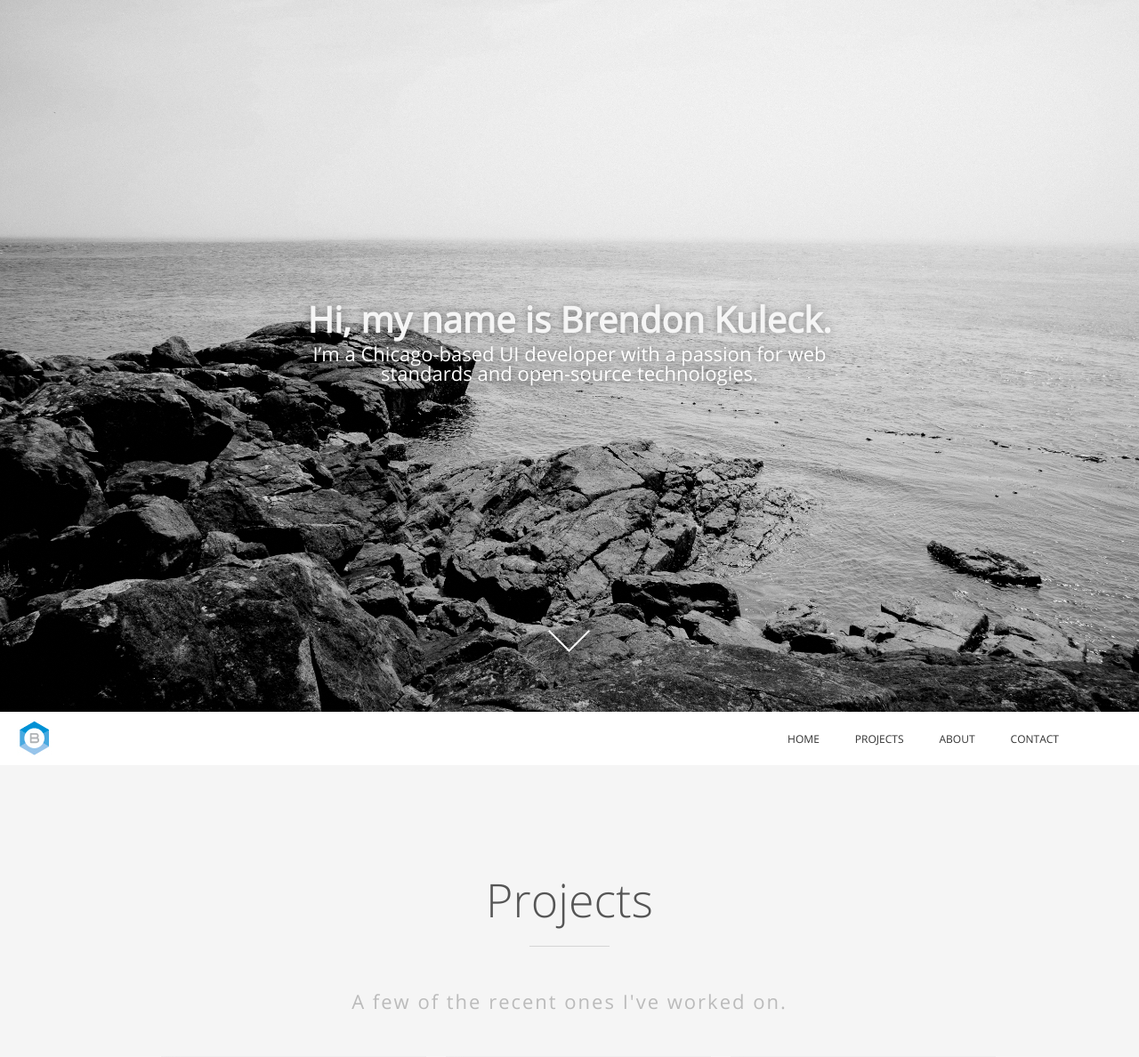
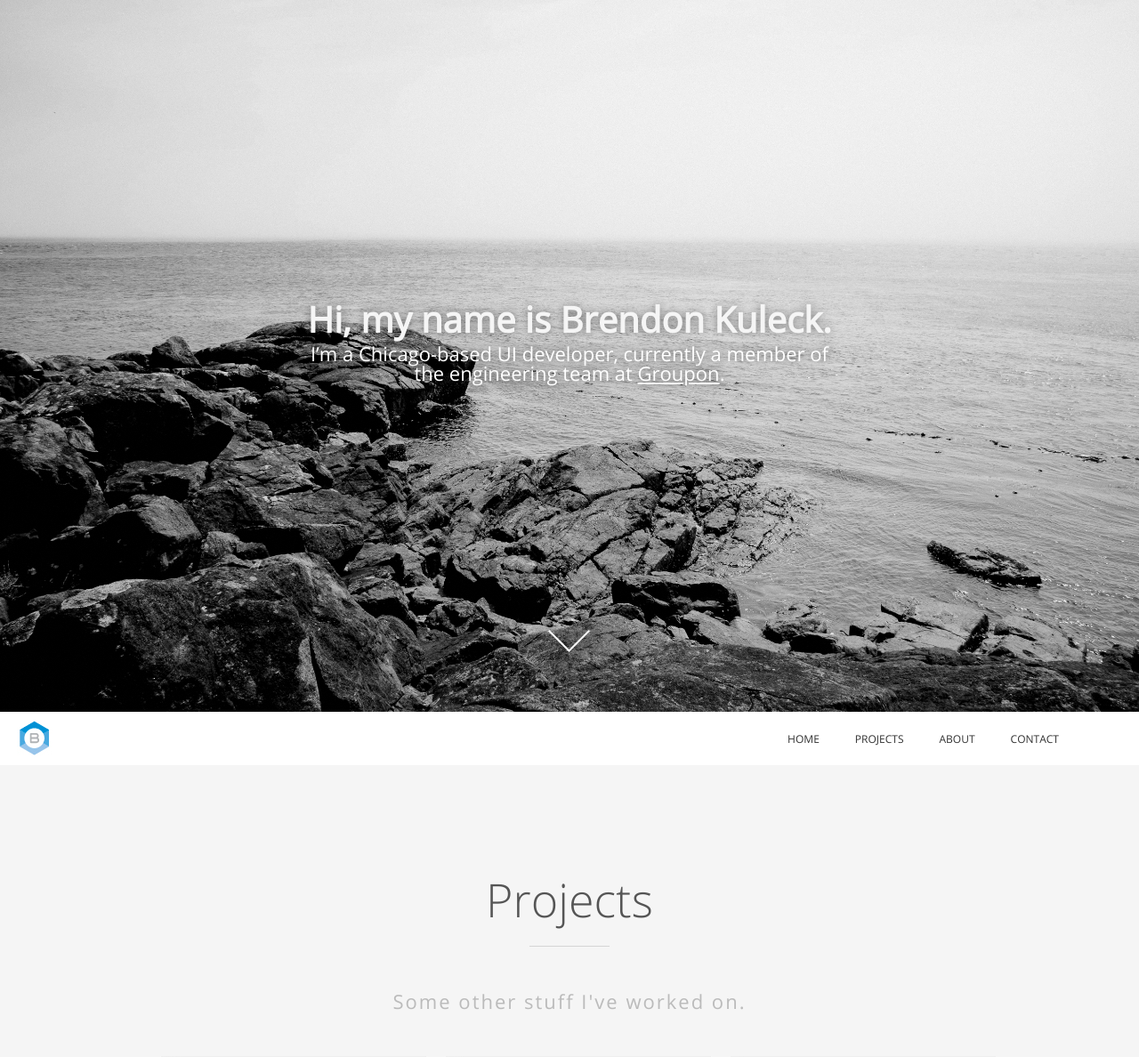
Before and after one commit to bdkay/brendonkuleck.com, a PHP site: page / in a window 1280 px wide. Shown: the top 1188 px of the page at 89% size. Run offline with PHP 8.4, Linux system fonts and the light colour scheme.

Commit message:
Updated hero tagline

```diff
--- a/css/style.css
+++ b/css/style.css
@@ -181,6 +181,11 @@ footer p {
   font-size: 22px;
   font-weight: 400;
   padding: 15px 0; }
+
+#home .hero-tagline a {
+color: #fff;
+text-decoration: underline;
+}
 
 #hero-title {
   margin: 0 auto; }
--- a/index.html
+++ b/index.html
@@ -35,7 +35,7 @@
      <div id="hero-title" class="twelve columns">
       <h1>Hi, my name is Brendon Kuleck.</h1>
       <div class="eight columns centered hero-tagline">
-        <p>I’m a Chicago-based UI developer with a passion for web standards and open-source technologies.</p>
+        <p>I’m a Chicago-based UI developer, currently a member of the engineering team at <a href="http://www.groupon.com/" title="Groupon">Groupon</a>.
       </div>
       <div class="roles"></div>
     </div>
@@ -70,7 +70,7 @@
   </div>
   <div class="row">
     <div class="eleven columns centered">
-      <p class="subtitle">A few of the recent ones I've worked on.</p>
+      <p class="subtitle">Some other stuff I've worked on.</p>
     </div>
   </div>
   <div class="row">
```
